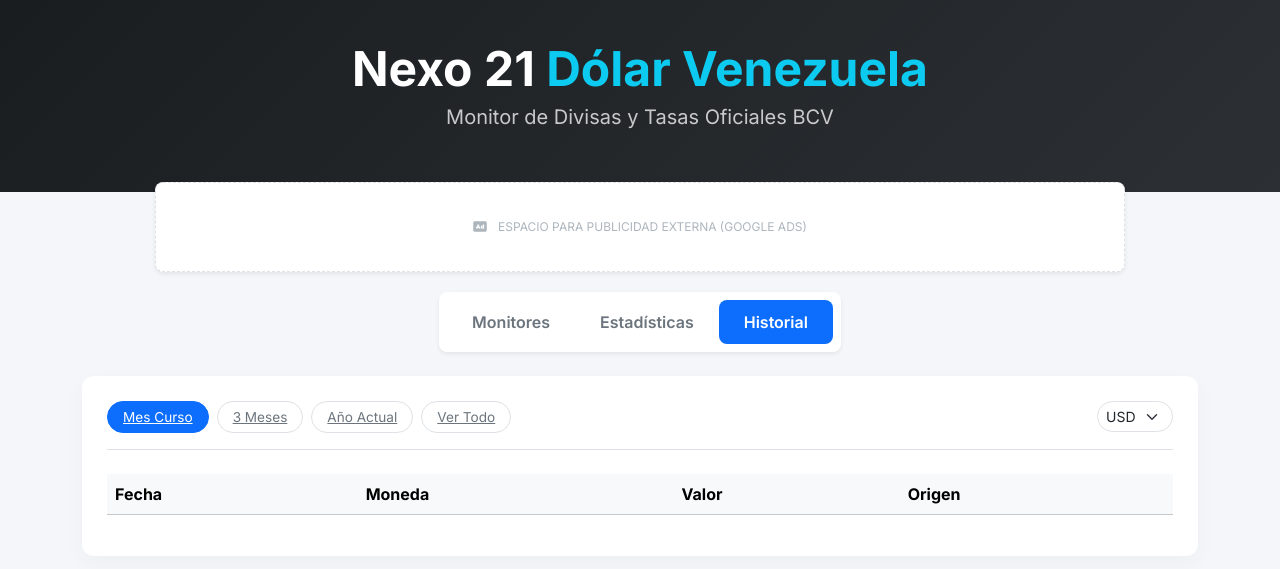
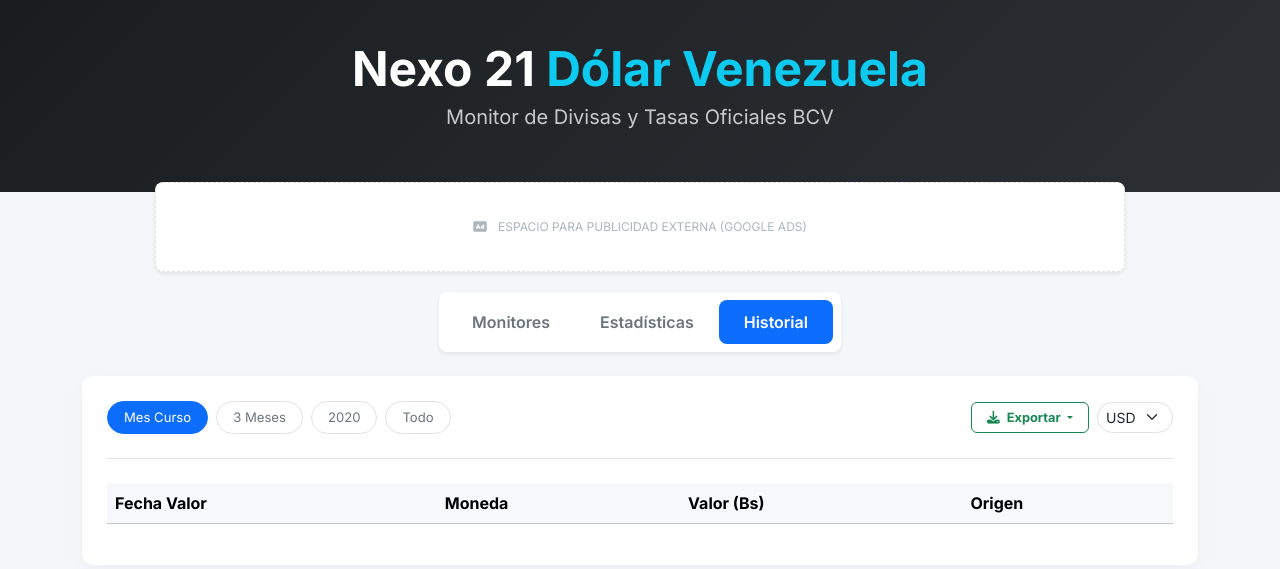
Before and after one commit to Seilos/Gestion_Saas, a Django app: page / in a window 1280 px wide, after a click on "Historial". Shown: the top 569 px of the page. Run offline with Django 5.2, Linux system fonts and the light colour scheme; tables that the repository leaves empty hold one stand-in row (values such as "Sample post"); lists and menus that the app fills with data are empty.

Commit message:
feat: dynamic year filters and excel/csv export

```diff
--- a/services/api_bcv/core/views.py
+++ b/services/api_bcv/core/views.py
@@ -1,45 +1,75 @@
 from django.shortcuts import render
 from django.utils import timezone
+from django.http import HttpResponse
+from django.db.models import Avg, Q
+from datetime import timedelta, date
 import json
+import pandas as pd
+import io
+
 from bcv_service.models import ExchangeRate
 
-from django.db.models import Avg
-
-from django.db.models import Avg, Q
-from datetime import timedelta
-
 def home_view(request):
-    """Vista Nexo 21 con filtros de tiempo avanzados para el historial."""
+    """Vista Nexo 21 con filtros dinámicos y exportación de datos."""
     today = timezone.now().date()
 
+    # Datos para monitores
     bcv_usd = ExchangeRate.objects.filter(source="BCV", currency="USD", is_active=True).order_by('-fecha_valor', '-fetched_at').first()
     bcv_eur = ExchangeRate.objects.filter(source="BCV", currency="EUR", is_active=True).order_by('-fecha_valor', '-fetched_at').first()
     binance_usdt = ExchangeRate.objects.filter(source="BINANCE", currency="USDT", is_active=True).order_by('-fecha_valor', '-fetched_at').first()
 
-    # --- FILTROS DE HISTORIAL ---
+    # --- FILTROS DINÁMICOS ---
     selected_currency = request.GET.get('currency', 'USD').upper()
     period = request.GET.get('period', 'month') # Default: Mes actual
+    export_format = request.GET.get('export', None)
+
     available_currencies = ExchangeRate.objects.order_by('currency').values_list('currency', flat=True).distinct()
+
+    # Lista dinámica de años disponibles en la DB
+    available_years = ExchangeRate.objects.dates('fecha_valor', 'year', order='DESC')
+    available_years_list = [y.year for y in available_years]
 
     history_qs_table = ExchangeRate.objects.filter(currency=selected_currency).order_by('-fecha_valor', '-fetched_at')
 
+    # Lógica de filtrado por periodo
     if period == 'month':
         history_qs_table = history_qs_table.filter(fecha_valor__month=today.month, fecha_valor__year=today.year)
     elif period == '3months':
         three_months_ago = today - timedelta(days=90)
         history_qs_table = history_qs_table.filter(fecha_valor__gte=three_months_ago)
-    elif period == 'year':
-        history_qs_table = history_qs_table.filter(fecha_valor__year=today.year)
-    # Si es 'all', no filtramos más.
+    elif period.isdigit(): # Filtro por año específico (ej: 2025, 2024)
+        history_qs_table = history_qs_table.filter(fecha_valor__year=int(period))
+    # 'all' no filtra nada adicional
 
-    history_table = history_qs_table[:250] # Aumentamos el límite para ver más historial
+    # --- LÓGICA DE EXPORTACIÓN ---
+    if export_format:
+        data = list(history_qs_table.values('fecha_valor', 'currency', 'value', 'source'))
+        df = pd.DataFrame(data)
+        filename = f"historial_{selected_currency}_{period}_{today}.{'csv' if export_format == 'csv' else 'xlsx'}"
+
+        if export_format == 'csv':
+            response = HttpResponse(content_type='text/csv')
+            response['Content-Disposition'] = f'attachment; filename="{filename}"'
+            df.to_csv(path_or_buf=response, index=False, encoding='utf-8-sig')
+            return response
+
+        elif export_format == 'excel':
+            output = io.BytesIO()
+            with pd.ExcelWriter(output, engine='openpyxl') as writer:
+                df.to_excel(writer, index=False, sheet_name='Historial')
+            response = HttpResponse(output.getvalue(), content_type='application/vnd.openxmlformats-officedocument.spreadsheetml.sheet')
+            response['Content-Disposition'] = f'attachment; filename="{filename}"'
+            return response
+
+    # Para la vista normal, limitamos la tabla
+    limit = 366 if period.isdigit() or period == 'all' else 50
+    history_table = history_qs_table[:limit]
 
     # --- GRÁFICA COMPARATIVA ---
     history_qs_chart = ExchangeRate.objects.filter(source="BCV", currency="USD", is_active=True).order_by('-fecha_valor')[:15]
     chart_labels = []
     chart_data_bcv = []
     chart_data_binance = []
-
     for r in reversed(history_qs_chart):
         dia = r.fecha_valor
         chart_labels.append(dia.strftime("%d/%m"))
@@ -54,6 +84,7 @@ def home_view(request):
         'selected_currency': selected_currency,
         'period': period,
         'available_currencies': available_currencies,
+        'available_years': available_years_list,
         'history_table': history_table,
         'last_update': timezone.now(),
         'chart_labels': json.dumps(chart_labels),
--- a/services/api_bcv/templates/index.html
+++ b/services/api_bcv/templates/index.html
@@ -29,9 +29,11 @@
         .disclaimer-box { background-color: #fff3cd; color: #856404; border: 1px solid #ffeeba; border-radius: 8px; padding: 25px; font-size: 0.88rem; text-align: justify; margin-top: 20px; }
         .chart-container { border-radius: 12px; background: white; padding: 25px; box-shadow: 0 8px 25px rgba(0,0,0,0.03); }
 
-        /* Filtros Historial */
-        .filter-btn { border-radius: 20px; font-size: 0.85rem; padding: 5px 15px; border: 1px solid #dee2e6; background: white; color: #6c757d; transition: all 0.2s; }
+        .filter-btn { border-radius: 20px; font-size: 0.82rem; padding: 6px 16px; border: 1px solid #dee2e6; background: white; color: #6c757d; text-decoration: none; transition: all 0.2s; white-space: nowrap; }
+        .filter-btn:hover { background-color: #f8f9fa; color: #0d6efd; }
         .filter-btn.active { background: #0d6efd; color: white; border-color: #0d6efd; }
+
+        .export-btn { font-size: 0.8rem; font-weight: 700; border-radius: 6px; padding: 5px 15px; }
     </style>
 </head>
 <body>
@@ -45,7 +47,6 @@
 
     <main class="container mb-5">
 
-        <!-- Publicidad Externa Superior -->
         <div class="ad-external-top shadow-sm">
             <div class="text-center"><i class="fas fa-ad me-2"></i> ESPACIO PARA PUBLICIDAD EXTERNA (GOOGLE ADS)</div>
         </div>
@@ -89,7 +90,6 @@
                     </div>
                 </div>
 
-                <!-- BANNER INTERNO PROMOCIONAL (Movido arriba del disclaimer) -->
                 <div class="ad-internal-promo shadow">
                     <div class="row align-items-center">
                         <div class="col-lg-8 text-center text-lg-start mb-3 mb-lg-0">
@@ -102,7 +102,6 @@
                     </div>
                 </div>
 
-                <!-- Disclaimer Completo -->
                 <div class="disclaimer-box shadow-sm">
                     <strong>Aviso Legal e Institucional:</strong> Los datos provienen de <a href="https://www.bcv.org.ve" target="_blank">bcv.org.ve</a>. No somos responsables por la veracidad ni actualización instantánea ante fallas en la fuente. La única tasa legalmente vinculante en Venezuela es la emitida por el <strong>Banco Central de Venezuela (BCV)</strong>. Los valores de Binance P2P son referenciales para el sector de trading e interés general.
                 </div>
@@ -125,13 +124,34 @@
             <!-- HISTORIAL -->
             <div class="tab-pane fade" id="tab-historial" role="tabpanel">
                 <div class="chart-container">
-                    <div class="d-flex flex-wrap justify-content-between align-items-center gap-3 mb-4 border-bottom pb-3">
-                        <div class="d-flex gap-2">
+
+                    <!-- Barra de Filtros Dinámicos -->
+                    <div class="d-flex flex-wrap justify-content-between align-items-center gap-4 mb-4 border-bottom pb-4">
+
+                        <div class="d-flex flex-wrap gap-2">
                             <a href="?tab=historial&period=month&currency={{ selected_currency }}" class="filter-btn {% if period == 'month' %}active{% endif %}">Mes Curso</a>
                             <a href="?tab=historial&period=3months&currency={{ selected_currency }}" class="filter-btn {% if period == '3months' %}active{% endif %}">3 Meses</a>
-                            <a href="?tab=historial&period=year&currency={{ selected_currency }}" class="filter-btn {% if period == 'year' %}active{% endif %}">Año Actual</a>
-                            <a href="?tab=historial&period=all&currency={{ selected_currency }}" class="filter-btn {% if period == 'all' %}active{% endif %}">Ver Todo</a>
+
+                            <!-- Años Dinámicos -->
+                            {% for year in available_years %}
+                                <a href="?tab=historial&period={{ year }}&currency={{ selected_currency }}" class="filter-btn {% if period == year|stringformat:'s' %}active{% endif %}">{{ year }}</a>
+                            {% endfor %}
+
+                            <a href="?tab=historial&period=all&currency={{ selected_currency }}" class="filter-btn {% if period == 'all' %}active{% endif %}">Todo</a>
                         </div>
+
+                        <div class="d-flex gap-2">
+                            <!-- Exportar -->
+                            <div class="btn-group">
+                                <button type="button" class="btn btn-outline-success dropdown-toggle export-btn" data-bs-toggle="dropdown">
+                                    <i class="fas fa-download me-1"></i> Exportar
+                                </button>
+                                <ul class="dropdown-menu">
+                                    <li><a class="dropdown-item" href="?export=csv&tab=historial&period={{ period }}&currency={{ selected_currency }}">Descargar CSV</a></li>
+                                    <li><a class="dropdown-item" href="?export=excel&tab=historial&period={{ period }}&currency={{ selected_currency }}">Descargar Excel (.xlsx)</a></li>
+                                </ul>
+                            </div>
+
                             <form method="GET" action="." class="d-flex gap-2">
                                 <input type="hidden" name="tab" value="historial">
                                 <input type="hidden" name="period" value="{{ period }}">
@@ -140,10 +160,12 @@
                                 </select>
                             </form>
                         </div>
+                    </div>
+
                     <div class="table-responsive">
                         <table class="table align-middle">
-                            <thead class="table-light"><tr><th>Fecha</th><th>Moneda</th><th>Valor</th><th>Origen</th></tr></thead>
-                            <tbody>{% for e in history_table %}<tr><td class="fw-bold">{{ e.fecha_valor|date:"d/m/Y" }}</td><td><span class="badge bg-light text-dark border">{{ e.currency }}</span></td><td class="fw-bold">Bs. {{ e.value|floatformat:4 }}</td><td class="text-muted small">{{ e.source }}</td></tr>{% endfor %}</tbody>
+                            <thead class="table-light"><tr><th>Fecha Valor</th><th>Moneda</th><th>Valor (Bs)</th><th>Origen</th></tr></thead>
+                            <tbody>{% for e in history_table %}<tr><td class="fw-bold">{{ e.fecha_valor|date:"d/m/Y" }}</td><td><span class="badge bg-light text-dark border">{{ e.currency }}</span></td><td class="fw-bold">Bs. {{ e.value|floatformat:8 }}</td><td class="text-muted small">{{ e.source }}</td></tr>{% endfor %}</tbody>
                         </table>
                     </div>
                 </div>
```
Lines whose indentation alone changed are shown as unchanged.
